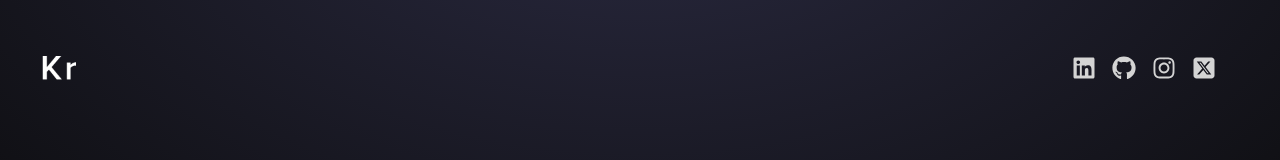
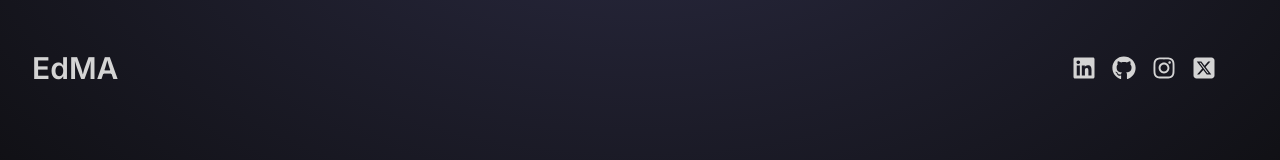
Before and after one commit to edlymulyaandeslin/react-portfolio-lyn, a React (Vite) app: page / in a window 1280 px wide. Shown: the top 160 px of the page. Built offline with nearby package versions, Linux system fonts and the light colour scheme.

Commit message:
[modify]: title navbar

```diff
--- a/src/components/Navbar.jsx
+++ b/src/components/Navbar.jsx
@@ -4,13 +4,12 @@ import {
   FaLinkedin,
   FaSquareXTwitter,
 } from "react-icons/fa6";
-import logo from "../assets/kevinRushLogo.png";
 
 const Navbar = () => {
   return (
     <nav className="mb-20 flex items-center justify-between py-6">
       <div className="flex flex-shrink-0 items-center">
-        <img className="mx-2 w-10" src={logo} alt="" />
+        <p className="text-3xl font-semibold">EdMA</p>
       </div>
       <div className="m-8 flex items-center justify-center gap-4 text-2xl">
         <FaLinkedin />
```
